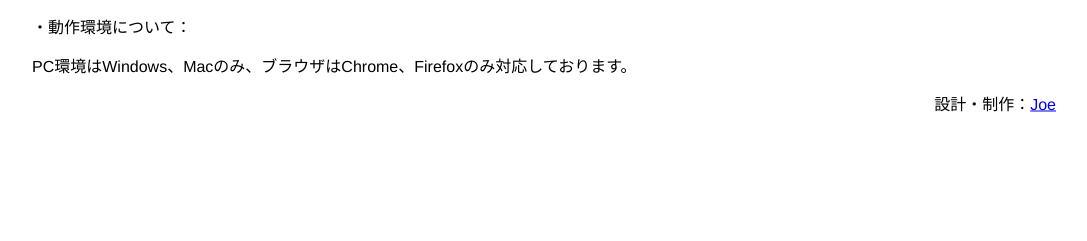
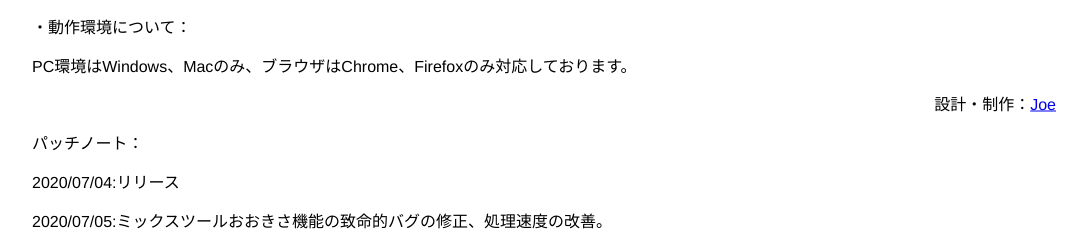
Before and after one commit to joe-m-19/MarblePainter, a plain HTML site: page index.html in a window 1280 px wide. Shown: the part 876-1117 px from the top of the page, without its empty margins (96-1183 px from the left). Before the commit the page ends 1000 px from the top, so only its background shows below. Drawn offline with Linux system fonts and the light colour scheme; no server answers.

```diff
--- a/index.html
+++ b/index.html
@@ -28,7 +28,13 @@
         <p></p>
         <div align="right">
           <font size="3"><p>設計・制作：<a href="https://twitter.com/Joe_m_19">Joe</a></p></font>
+          <p></p>
+          <p></p>
+
         </div>
+                  <p> <font size="3">パッチノート：</font></p>
+          <p> <font size="3">2020/07/04:リリース</font></p>
+          <p> <font size="3">2020/07/05:ミックスツールおおきさ機能の致命的バグの修正、処理速度の改善。</font></p>
       </div>
     </div>
 
```
Also changed, not shown: 3 other files.
